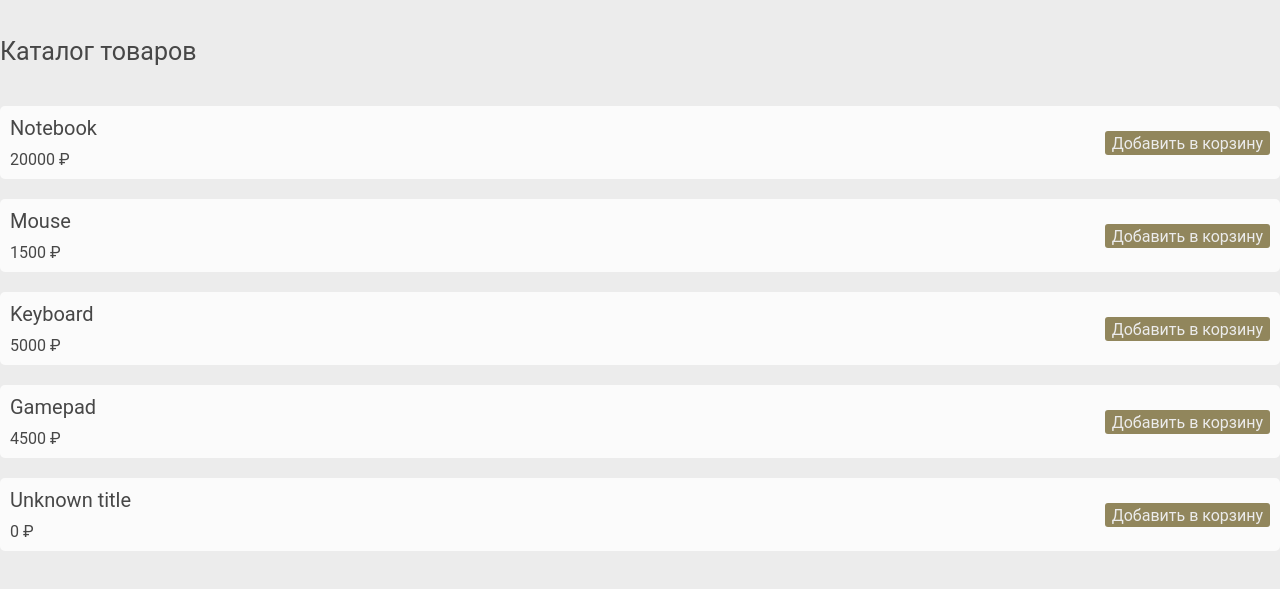
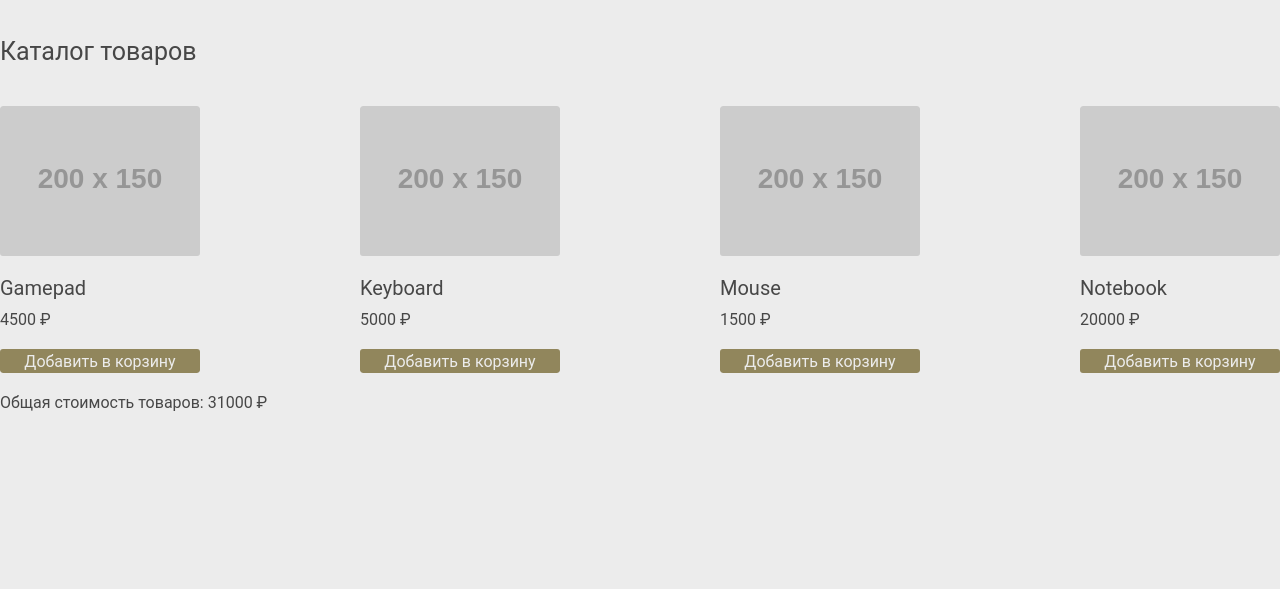
Before and after one commit to AriaTaary/JS_project, a plain HTML site: page index.html in a window 1280 px wide. Shown: the part 47-636 px from the top of the page. Drawn offline with Linux system fonts and the light colour scheme; placeholder pictures from the web are drawn by us.

Commit message:
homework_2

```diff
--- /dev/null
+++ b/burgers/index.html
@@ -0,0 +1,72 @@
+<!DOCTYPE html>
+<html lang="en">
+
+<head>
+    <meta charset="UTF-8">
+    <title>Бургерная №1</title>
+    <link rel="stylesheet" href="style.css">
+</head>
+
+<body>
+    <div class="content">
+        <div class="container">
+            <header>
+                <h1>Бургерная №1 в галактике Млечный Путь</h1>
+            </header>
+            <main>
+                <h2 class="page-title">Только сегодня у нас проходит уникальная акция: вы можете составить свой собственный бургер!</h2>
+                <form action="#" class="burger-form">
+                    <div class="option-block">
+                        <h3 class="option-title">Размер вашего неповторимого бургера:</h3>
+                        <input type="radio" name="size" id="smallburger" value="Small" data-price="50"
+                            data-calories="20">
+                        <label for="smallburger">Крошка-бургер</label>
+                        <p class="margin-bottom margin-top padding-left">50 рублей, 20 калорий</p>
+                        <input type="radio" name="size" id="bigburger" value="Big" data-price="100"
+                            data-calories="40" checked>
+                        <label for="bigburger">Бургер-гигант</label>
+                        <p class="margin-top padding-left">100 рублей, 40 калорий</p>
+                    </div>
+
+                    <div class="option-block">
+                        <h3 class="option-title">Начинка:</h3>
+                        <input type="radio" name="fill" id="cheese" value="Cheese" class="hamburger-input" data-price="10"
+                            data-calories="20" checked>
+                        <label for="cheese">Нежный сыр</label>
+                        <p class="margin-bottom margin-top padding-left">10 рублей, 20 калорий</p>
+                        <input type="radio" name="fill" id="salad" value="Salad" class="hamburger-input" data-price="20"
+                            data-calories="5">
+                        <label for="salad">Хрустящий салат</label>
+                        <p class="margin-bottom margin-top padding-left">20 рублей, 5 калорий</p>
+                        <input type="radio" name="fill" id="potato" value="Potato" class="hamburger-input" data-price="15"
+                            data-calories="10">
+                        <label for="potato">Молодой картофель</label><br>
+                        <p class="margin-top padding-left">15 рублей, 10 калорий</p>
+                    </div>
+
+                    <div class="option-block">
+                        <h3 class="option-title">Дополнительно:</h3>
+                        <input type="checkbox" checked name="topings" id="seasoning" value="Spices" class="hamburger-input"
+                            data-price="15" data-calories="0">
+                        <label for="seasoning">Добавить необычную приправу</label>
+                        <p class="margin-bottom margin-top padding-left">15 рублей, 0 калорий</p>
+                        <input type="checkbox" name="topings" id="mayonnaise" value="Mayo" class="hamburger-input" data-price="20"
+                            data-calories="5">
+                        <label for="mayonnaise">Полить майонезом</label>
+                        <p class="margin-top padding-left">20 рублей, 5 калорий</p>
+                    </div>
+
+                    <div id="total" class="total">
+                        <p id="result">Итоговая стоимость: <span id="price">0</span> ₽</p>
+                        <p>Энергетическая ценность: <span id="calories">0</span> ккал</p>
+                    </div>
+
+                    <button id="submit" type="button">Создать</button>
+                </form>
+            </main>
+        </div>
+    </div>
+    <script src="main.js"></script>
+</body>
+
+</html>
--- /dev/null
+++ b/burgers/style.css
@@ -0,0 +1,88 @@
+*{
+    margin: 0;
+    padding: 0;
+    font-family: 'Roboto', sans-serif;
+    font-size: 16px;
+    font-weight: normal;
+    color: #474747;
+}
+
+h1{
+    font-size: 25px;
+}
+
+h2{
+    font-size: 22px;
+}
+
+h3{
+    font-size: 20px;
+}
+
+.content{
+    background-color: #ECECEC;
+    min-height: 100vh;
+}
+
+.container{
+    max-width: 1366px;
+    margin: 0 auto;
+}
+
+header{
+    display: flex;
+    flex-direction: row;
+    justify-content: space-between;
+    padding: 20px 0;
+}
+
+.burger-form{
+    margin-top: 20px;
+}
+
+.option-block{
+    margin: 0 0 20px 0;
+}
+
+.option-title{
+    margin-bottom: 10px;
+    color: #91865C;
+}
+
+button{
+    border: none;
+    background-color: #91865C;
+    color: #ECECEC;
+    padding: 3px 7px;
+    border-radius: 3px;
+    outline: none;
+    height: 24px;
+}
+
+button:hover{
+    cursor: pointer;
+    background-color: #474747;
+    color: #ECECEC;
+}
+
+.total{
+    display: none;
+    flex-direction: column;
+    margin-bottom: 20px;
+}
+
+.open{
+    display: flex;
+}
+
+.margin-bottom{
+    margin-bottom: 10px;
+}
+
+.margin-top{
+    margin-top: 5px;
+}
+
+.padding-left{
+    padding-left: 15px;
+}
--- a/js/main.js
+++ b/js/main.js
@@ -1,35 +1,74 @@
 'use strict';
 
-const renderProduct = (title = 'Unknown title', price = 0) => {
-    return `<div class="product-item">
-                <div class="product-item-info">
-                    <h3>${title}</h3>
-                    <p>${price} ₽</p>
-                </div>
-                <button class="by-btn">Добавить в корзину</button>
-            </div>`;
-};
+class ProductList {
+    constructor(container = '.products') {
+        this.container = container;
+        this.goods = [];
+        this.allProducts = [];
 
-const Catalog = {
-    products: [
-        { id: 1, title: 'Notebook', price: 20000 },
-        { id: 2, title: 'Mouse', price: 1500 },
-        { id: 3, title: 'Keyboard', price: 5000 },
-        { id: 4, title: 'Gamepad', price: 4500 },
-        // проверка на работоспособность значений по умолчанию
-        { id: 5 },
-    ],
-    renderProducts() {
-        const productListHTML = this.products.map((item) => renderProduct(item.title, item.price));
-        // запятая выводится из-за того, что в productListHTML содержится массив данных, разделенный запятой
-        // если просто напрямую вывести весь массив, то выведутся и запятые
-        // document.querySelector('.products').innerHTML = productListHTML;
-        // решить это можно, например, с помощью цикла, который вывод каждый элемент по отдельности
-        let productList = document.querySelector('.products');
-        for (let i = 0; i < productListHTML.length; i++) {
-            productList.insertAdjacentHTML('beforeend', productListHTML[i]);
-        };
+        this.fetchGoods();
+        this.render();
     }
-};
 
-Catalog.renderProducts();
+    fetchGoods() {
+        this.goods = [
+            {id: 1, title: 'Notebook', price: 20000},
+            {id: 2, title: 'Mouse', price: 1500},
+            {id: 3, title: 'Keyboard', price: 5000},
+            {id: 4, title: 'Gamepad', price: 4500},
+        ];
+    }
+
+    sum() {
+        return this.goods.reduce(function (sum, { price }) {
+            return sum + price;
+        }, 0);
+    }
+
+    render() {
+        const block = document.querySelector(this.container);
+
+        for (const good of this.goods) {
+            const productObject = new ProductItem(good);
+            this.allProducts.push(productObject);
+            block.insertAdjacentHTML('afterbegin', productObject.render());
+        }
+
+        block.insertAdjacentHTML('afterend', 'Общая стоимость товаров: ' + this.sum() + ' ₽');
+    }
+}
+
+class ProductItem {
+    constructor(product, img = 'https://via.placeholder.com/200x150') {
+        this.title = product.title;
+        this.price = product.price;
+        this.id = product.id;
+        this.img = img;
+    }
+
+    render() {
+        return `<div class="product-item" data-id="${this.id}">
+                    <img class="product-img" src="${this.img}" alt="Some img">
+                    <div class="product-item-info">
+                        <h3>${this.title}</h3>
+                        <p>${this.price} ₽</p>
+                    </div>
+                    <button class="by-btn">Добавить в корзину</button>
+                </div>`;
+    }
+}
+
+const pl = new ProductList();
+
+
+class BasketList{
+    //я думаю, что здесь понадобятся такие же методы, как и в ProductList
+    //то есть, тоже нужен некий fetchGoods, хранящий массив товаров в корзине
+    //и обязательно render для отрисовки данных корзины
+    //вероятно, также метод общей стоимости товаров, так как в корзине это необходимо для итога
+}
+
+class BasketItem{
+    //те же методы, что и в ProductItem: constructor с необходимыми данными
+    //и render для отрисовки элемента
+}
--- a/style.css
+++ b/style.css
@@ -59,7 +59,23 @@ main{
     margin: 20px 0 40px 0;
 }
 
+.products{
+    column-gap: 30px;
+    display: grid;
+    grid-template-columns: repeat(auto-fit, 200px);
+    grid-template-rows: 1fr;
+    justify-content: space-between;
+}
+
 .product-item{
+    display: flex;
+    flex-direction: column;
+    width: 200px;
+    border-radius: 3px;
+    overflow: hidden;
+}
+
+/* .product-item{
     background-color: rgba(255, 255, 255, 0.8);
     border-radius: 5px;
     padding: 10px;
@@ -67,15 +83,21 @@ main{
     flex-direction: row;
     justify-content: space-between;
     align-items: center;
-}
+} */
 
 .product-item:not(:last-child){
     margin-bottom: 20px;
 }
 
+.product-img{
+    margin-bottom: 20px;
+    border-radius: 3px;
+}
+
 .product-item-info{
     display: flex;
     flex-direction: column;
+    margin-bottom: 20px;
 }
 
 .product-item-info h3{
```
Also changed, not shown: burgers/main.js (added, +55 -0 lines), 1 other file.
